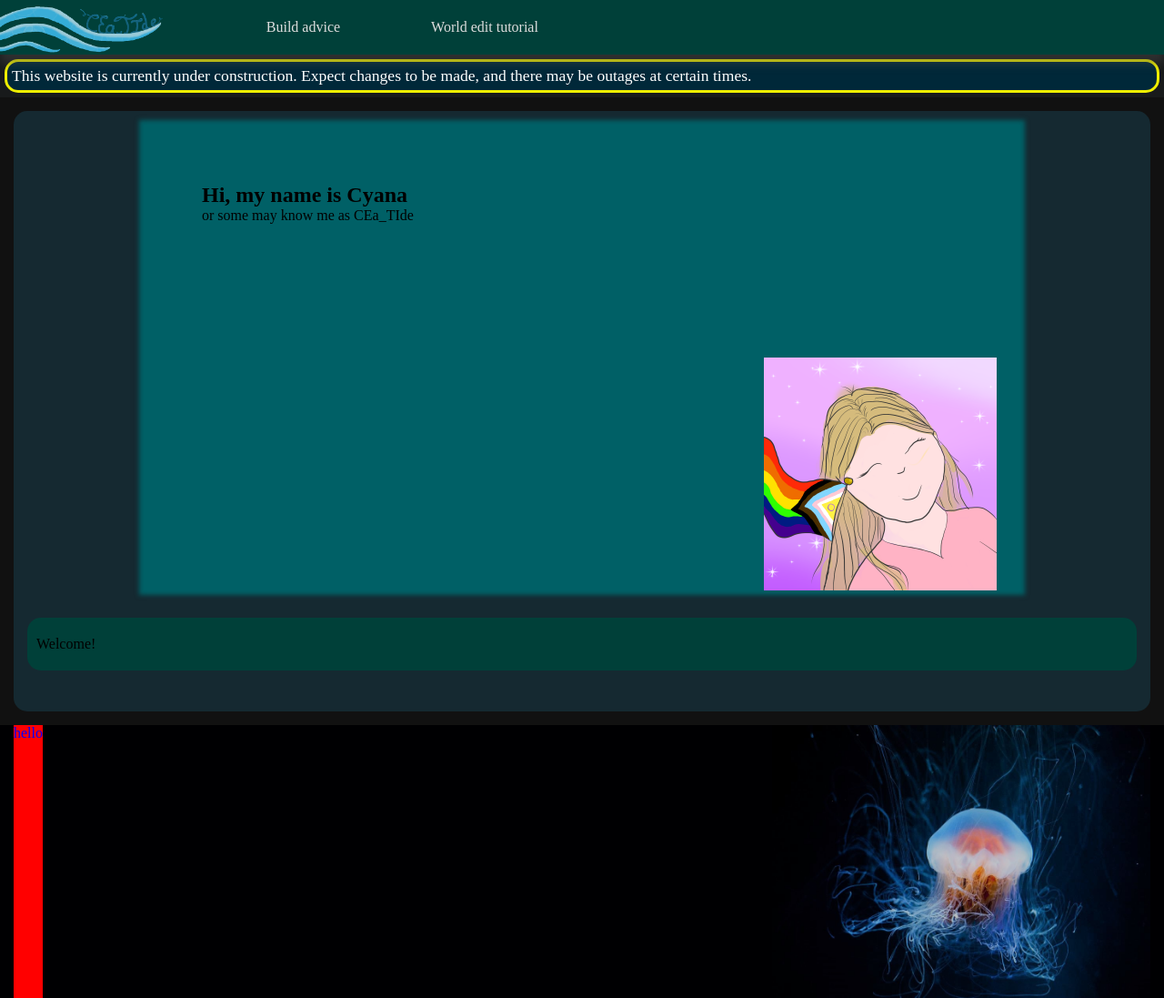
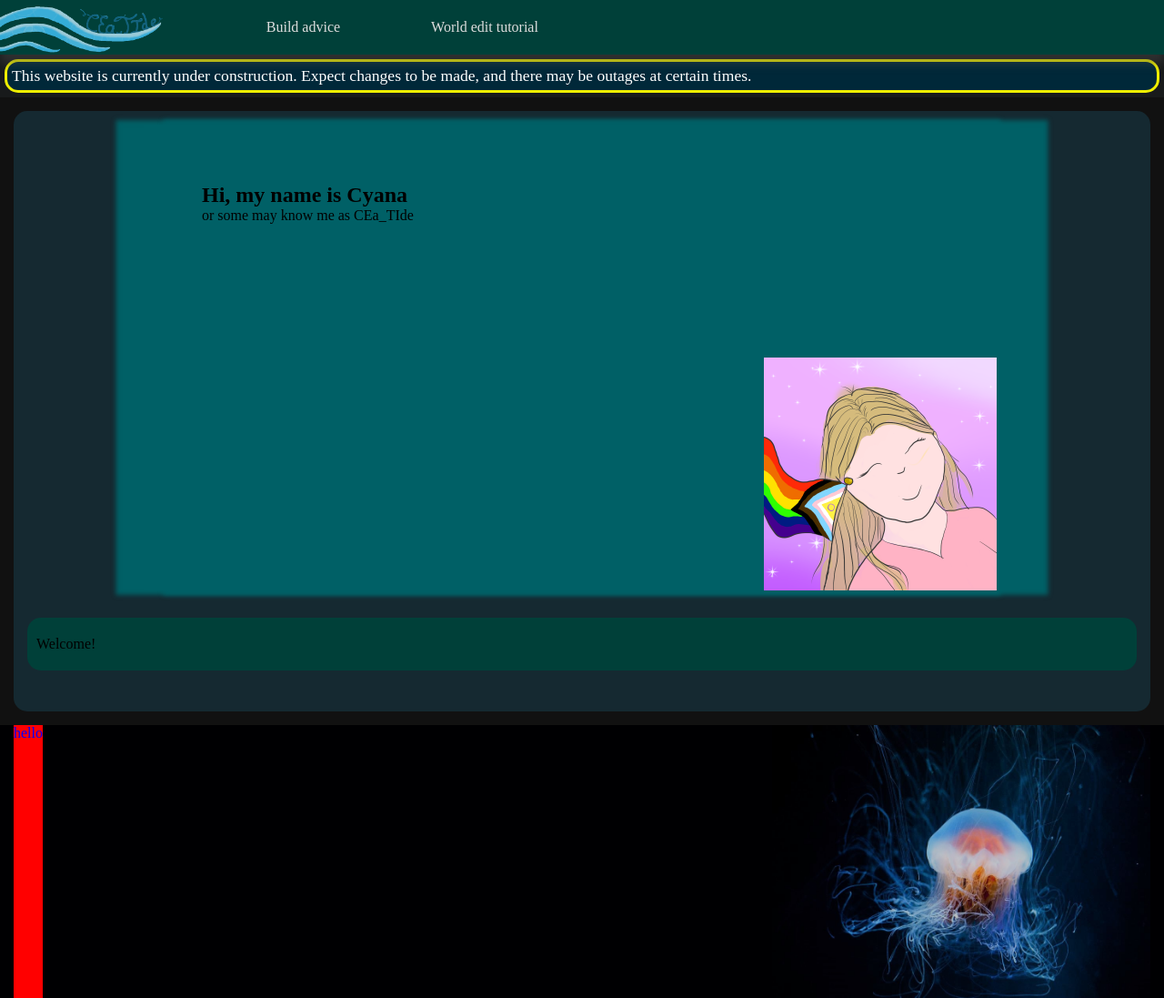
Before and after one commit to CEa-TIde/personal-website, a Jekyll site: the page built from index.html, in a window 1280 px wide and 1097 px high. Shown: the whole window at 91% size. Built offline with Jekyll 4.4.1, drawn with Linux system fonts in a browser that asks for light colours.

Commit message:
extend box shadow horizontally

```diff
--- a/css/main.css
+++ b/css/main.css
@@ -723,7 +723,8 @@ section .info {
     width: 100%;
     min-height: 40vw;
     background: var(--bg-color-lighterteal);
-    box-shadow: 0 0 5px 5px var(--bg-color-lighterteal);
+    box-shadow: 2vw 0 5px 5px var(--bg-color-lighterteal),
+    -2vw 0 5px 5px var(--bg-color-lighterteal);
     /* anchor for art to position relative to */
     position: relative;
 }
```
